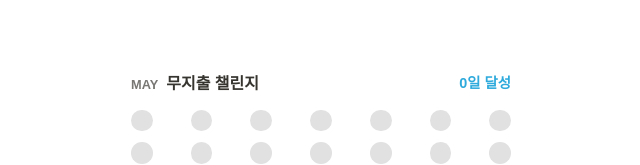
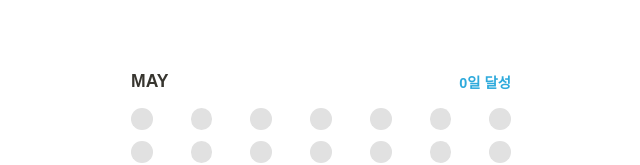
Before and after one commit to khxx201-crypto/notion-widgets, a plain HTML site: page zero-spending/index.html in a window 1280 px wide. Shown: the part 256-421 px from the top of the page, without its empty margins (319-959 px from the left). Drawn offline with Linux system fonts and the light colour scheme; a web font is replaced by a local one.

Commit message:
Update index.html

```diff
--- a/zero-spending/index.html
+++ b/zero-spending/index.html
@@ -15,10 +15,9 @@
     .widget { width: 100%; max-width: 400px; padding: 10px; box-sizing: border-box; }
     .header { display: flex; justify-content: space-between; align-items: center; margin-bottom: 1rem; }
 
-    /* 타이틀 영역 수정: 월 표기를 위해 flex 사용 */
-    .title-group { display: flex; align-items: baseline; gap: 8px; }
-    .month-label { font-size: 0.8rem; color: #787774; text-transform: uppercase; }
-    .title { font-size: 1rem; }
+    /* 텍스트 삭제 및 월 표기 강조 */
+    .month-label { font-size: 1.1rem; color: #37352f; text-transform: uppercase; }
+    @media (prefers-color-scheme: dark) { .month-label { color: #fff; } }
 
     .score { font-size: 0.9rem; color: #2eaadc; }
 
@@ -36,10 +35,7 @@
 
 <div class="widget">
   <div class="header">
-    <div class="title-group">
-      <div class="month-label" id="monthLabel">Month</div>
-      <div class="title">무지출 챌린지</div>
-    </div>
+    <div class="month-label" id="monthLabel">Month</div>
     <div class="score" id="score">0일 달성</div>
   </div>
   <div class="grid" id="grid"></div>
@@ -51,7 +47,6 @@
   const monthLabel = document.getElementById('monthLabel');
   const now = new Date();
 
-  // 💡 월 표기 업데이트
   monthLabel.innerText = now.toLocaleDateString('en-US', { month: 'short' });
 
   const currentMonth = now.getMonth();
```
